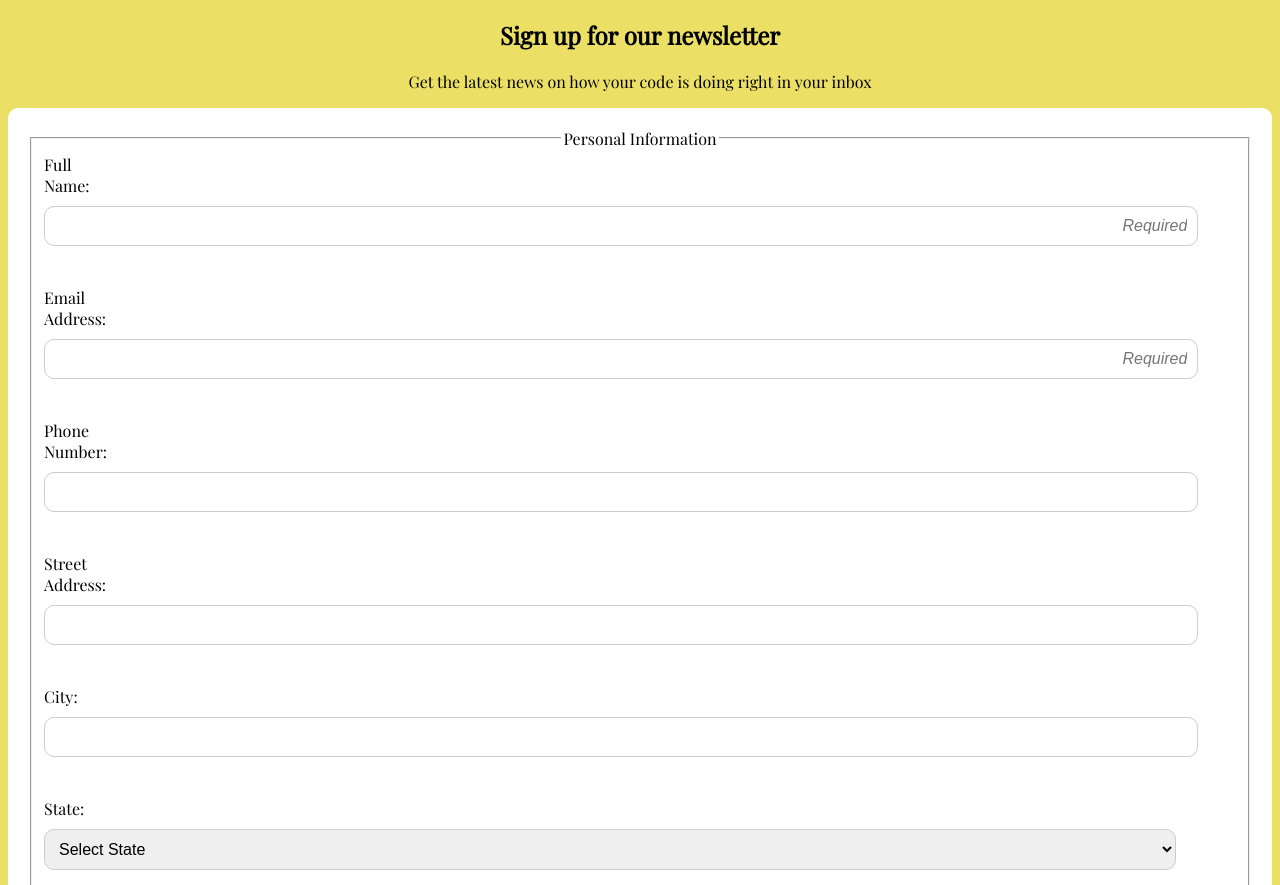
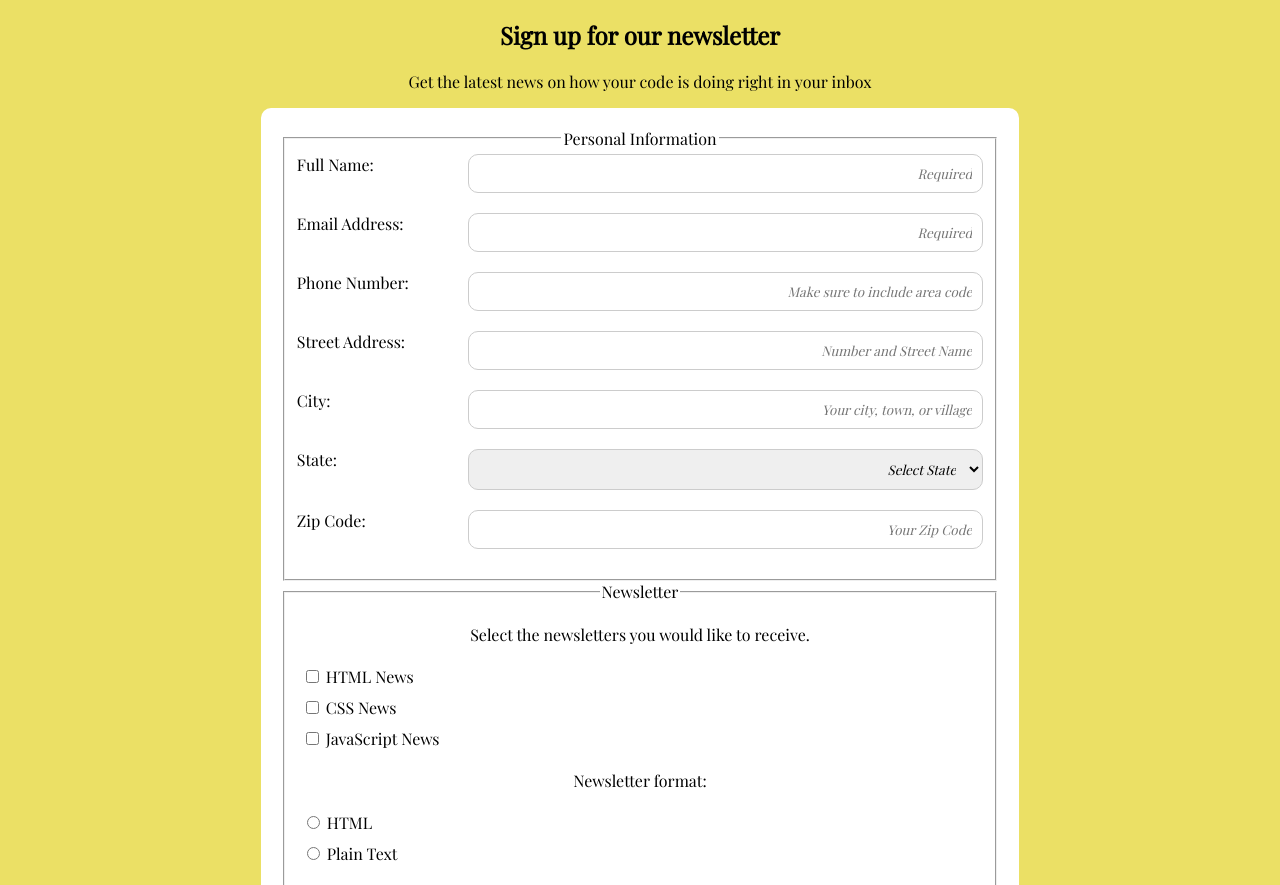
Before and after one commit to AleksandarVasilkov/Online-Registration-Form, a plain HTML site: page index.html in a window 1280 px wide. Shown: the part 67-952 px from the top of the page. Drawn offline with nearby package versions, Linux system fonts and the light colour scheme.

Commit message:
filenames update

```diff
--- a/index.html
+++ b/index.html
@@ -5,6 +5,7 @@
         <link rel="stylesheet" href="styles.css">
         <meta name="viewport" content="width=device-width, initial-scale=1.0">
         <meta charset="UTF-8">
+        <meta name="description" content="Treehouse Project 3: Online Registration Form by Alex Vasilkov">
         <meta lang="en">
     </head>
     <body>
@@ -15,55 +16,71 @@
             <h2>Sign up for our newsletter</h2>
             <p>Get the latest news on how your code is doing right in your inbox</p>
             <form>
-                <fieldset>
+                <fieldset class="information">
                 <legend>Personal Information</legend>
-
+                <div>
               <label for="full_name">Full Name:</label>
-              <input type="text" id="full_name" name="full_name" placeholder="Required"><br><br>
-
+              <input type="text" id="full_name" name="full_name" placeholder="Required" required><br><br>
+                 </div>
+                 <div>
               <label for="emailAddress">Email Address:</label>
-              <input type="email" id="emailAddress" name="emailAddress" placeholder="Required"><br><br>
-
+              <input type="email" id="emailAddress" name="emailAddress" placeholder="Required" required><br><br>
+                  </div>
+                  <div>
               <label for="phoneNumber">Phone Number:</label>
-              <input type="tel" id="phoneNumber" name="phoneNumber"><br><br>
-
+              <input type="tel" id="phoneNumber" name="phoneNumber" placeholder="Make sure to include area code"><br><br>
+                  </div>
+                  <div>
               <label for="streetAddress">Street Address:</label>
-              <input type="text" id="streetAddress" name="streetAddress"><br><br>
-
+              <input type="text" id="streetAddress" name="streetAddress" placeholder="Number and Street Name"><br><br>
+                  </div>
+                  <div>
               <label for="city">City:</label>
-              <input type="text" id="city" name="city"><br><br>
-
+              <input type="text" id="city" name="city" placeholder="Your city, town, or village"><br><br>
+                  </div>
+                  <div>
               <label for="state">State:</label>
               <select id="state" name="state">
-                <option value="">Select State</option>
+                <option value="Top">Select State</option>
                 <option value="AL">Alabama</option>
                 <option value="AK">Alaska</option>
-                <!-- additional states here -->
-              </select><br><br>
-
-              <label for="zipCode">Zip Code:</label>
-              <input type="text" id="zipCode" name="zipCode"><br><br>
+                <option value="AK">Other</option>
+              </select>
+                  </div>
+                  <div>
+              <label for="zipCode">Zip Code:</label><br>
+              <input type="text" id="zipCode" name="zipCode" placeholder="Your Zip Code"><br><br>
+                  </div>
             </fieldset>
 
-                <fieldset>
+                <fieldset class="newsletter">
                 <legend>Newsletter</legend>
                 <p>Select the newsletters you would like to receive.</p>
+
+                     <div>
                       <input type="checkbox" id="htmlNews" name="htmlNews">
                       <label for="htmlNews">HTML News</label>
+                     </div>
+                     <div>
                       <input type="checkbox" id="cssNews" name="cssNews">
                       <label for="cssNews">CSS News</label>
+                    </div>
+                    <div>
                       <input type="checkbox" id="jsNews" name="jsNews">
                       <label for="jsNews">JavaScript News</label>
+                    </div>
 
                   <p>Newsletter format:</p>
+                  <div>
               <input type="radio" id="htmlFormat" name="format" value="html">
               <label for="htmlFormat">HTML</label>
-
+                  </div>
+                  <div>
               <input type="radio" id="plainFormat" name="format" value="plain">
               <label for="plainFormat">Plain Text</label><br><br>
-
+                  </div>
               <label for="message">Other topics you'd like to hear about:</label>
-              <textarea id="message" name="message"></textarea><br><br>
+              <textarea id="message" name="message" placeholder="Tell us here."></textarea><br><br>
             </fieldset>
 
               <input type="submit" value="Submit">
--- a/styles.css
+++ b/styles.css
@@ -1,4 +1,8 @@
 @import url('https://fonts.googleapis.com/css2?family=Playfair+Display&display=swap');
+
+* {
+  box-sizing: border-box;
+}
 
 body {
   font-family: 'Playfair Display', serif;
@@ -12,55 +16,47 @@ form {
   border-radius: 10px;
 }
 
-h1, h2, h3, p, legend {
+h1, h2, p, legend {
   text-align: center;
   color: #000000;
 }
 
-label, input, textarea, select, button {
-  display: block;
-  font-size: 16px;
-
+textarea {
+  background-color: whitesmoke;
 }
 
-label {
-  margin-bottom: 10px;
-}
-
-input, textarea, select {
-  width: 95%;
+.information input, textarea, select {
+  width: 99%;
   padding: 10px;
   margin-bottom: 20px;
   border-radius: 10px;
   border: 1px solid #CCCCCC;
+}
+
+
+textarea {
+margin-top: 10px;
 
 }
 
-input[placeholder] {
+input[placeholder], option, select {
+  font-family: 'Playfair Display', serif;
   text-align: right;
   font-style: italic;
-
 }
 
-input:focus, select:focus {
-  border: 5px ridge #EBE065;
+input[name="zipCode"] {
+  width: 50%;
 }
 
-@media (min-width: 768px) {
-  label {
-    display: inline-block;
-    width: 5%;
-    text-align: left;
-  }
-
-  input, textarea, select {
-    width: 95%;
-    display: inline-block;
-  }
+input:focus, select:focus, textarea:focus {
+  border: 3px ridge #EBE065;
 }
 
 input[type="submit"] {
+    width: 99%;
     font-family: 'Playfair Display', serif;
+    font-size: 1.5em;
     background-color: #48D1CC;
     color: #292599;
     margin-top: 20px;
@@ -80,3 +76,47 @@ footer {
     padding: 20px;
     color: #000000;
   }
+
+  .Information div {
+    display: flex;
+    flex-direction: column;
+  }
+
+  .newsletter div {
+    padding: 5px;
+
+  }
+
+@media (min-width: 768px) {
+
+    form {
+    width: 60%;
+    margin: auto;
+  }
+
+  textarea, select {
+    width: 99%;
+     }
+
+  input[name="zipCode"] {
+    width: 30%;
+  }
+
+  .information {
+display: block;
+
+  }
+
+  .information div {
+display: flex;
+
+  }
+
+  .information label {
+width: 25%;
+
+  }
+
+  .information input, select {
+width: 75%;
+  }
```
Lines whose indentation alone changed are shown as unchanged.
